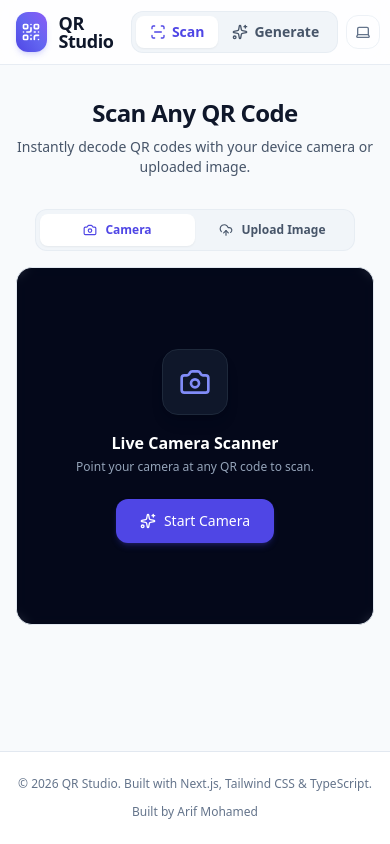
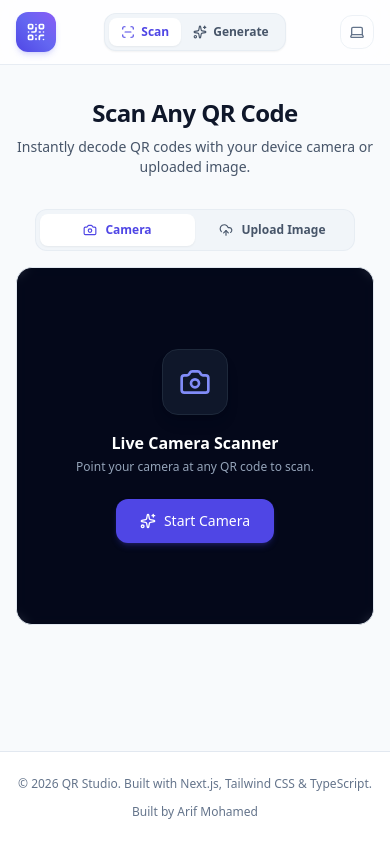
Before and after one commit to arifmohamedryan786-alt/QR-Scanner, a Next.js app: page / in a window 390 px wide. Built offline with nearby package versions, Linux system fonts and the light colour scheme.

Commit message:
style: center tab switcher in navbar

```diff
--- a/src/components/Navbar.tsx
+++ b/src/components/Navbar.tsx
@@ -55,30 +55,31 @@ export const Navbar: React.FC<NavbarProps> = ({ activeTab, onTabChange }) => {
 
   return (
     <header className="sticky top-0 z-50 w-full border-b border-slate-200/80 bg-white/80 backdrop-blur-md dark:border-slate-800/80 dark:bg-slate-900/80 transition-colors">
-      <div className="max-w-5xl mx-auto px-4 sm:px-6 h-16 flex items-center justify-between gap-2">
+      <div className="max-w-5xl mx-auto px-4 sm:px-6 h-16 grid grid-cols-[1fr_auto_1fr] items-center gap-2">
         {/* Logo and Brand */}
-        <div className="flex items-center gap-3">
-          <div className="h-10 w-10 rounded-xl bg-gradient-to-tr from-indigo-600 via-indigo-500 to-violet-500 flex items-center justify-center text-white shadow-md shadow-indigo-500/20">
+        <div className="flex items-center gap-3 justify-start min-w-0">
+          <div className="h-10 w-10 rounded-xl bg-gradient-to-tr from-indigo-600 via-indigo-500 to-violet-500 flex items-center justify-center text-white shadow-md shadow-indigo-500/20 shrink-0">
             <QrCode className="w-5 h-5" />
           </div>
-          <div>
+          <div className="min-w-0 hidden sm:block">
             <h1 className="font-bold text-lg tracking-tight text-slate-900 dark:text-white leading-none">
               QR Studio
             </h1>
-            <p className="text-[11px] text-slate-500 dark:text-slate-400 mt-1 hidden xs:block">
-              Free Scanner & Generator
+            <p className="text-[11px] text-slate-500 dark:text-slate-400 mt-1">
+              Free Scanner &amp; Generator
             </p>
           </div>
         </div>
 
-        {/* Tab Controls (Mobile-First Pill Switcher) */}
+        {/* Tab Controls (Centered Pill Switcher) */}
+        <div className="flex items-center justify-center">
           <nav
             aria-label="Application tabs"
-          className="flex items-center p-1 bg-slate-100 dark:bg-slate-800/90 rounded-xl border border-slate-200/60 dark:border-slate-700/60"
+            className="flex items-center p-1 bg-slate-100 dark:bg-slate-800/90 rounded-xl border border-slate-200/60 dark:border-slate-700/60 shadow-sm"
           >
             <button
               onClick={() => onTabChange("scan")}
-            className={`flex items-center gap-1.5 px-3.5 py-1.5 rounded-lg text-sm font-semibold transition-all focus:outline-none focus:ring-2 focus:ring-indigo-500 ${
+              className={`flex items-center gap-1.5 px-3 sm:px-3.5 py-1.5 rounded-lg text-xs sm:text-sm font-semibold transition-all focus:outline-none focus:ring-2 focus:ring-indigo-500 ${
                 activeTab === "scan"
                   ? "bg-white text-indigo-600 shadow-sm dark:bg-slate-900 dark:text-indigo-400"
                   : "text-slate-600 hover:text-slate-900 dark:text-slate-400 dark:hover:text-slate-200"
@@ -86,12 +87,12 @@ export const Navbar: React.FC<NavbarProps> = ({ activeTab, onTabChange }) => {
               aria-selected={activeTab === "scan"}
               role="tab"
             >
-            <ScanLine className="w-4 h-4" />
+              <ScanLine className="w-3.5 h-3.5 sm:w-4 sm:h-4" />
               <span>Scan</span>
             </button>
             <button
               onClick={() => onTabChange("generate")}
-            className={`flex items-center gap-1.5 px-3.5 py-1.5 rounded-lg text-sm font-semibold transition-all focus:outline-none focus:ring-2 focus:ring-indigo-500 ${
+              className={`flex items-center gap-1.5 px-3 sm:px-3.5 py-1.5 rounded-lg text-xs sm:text-sm font-semibold transition-all focus:outline-none focus:ring-2 focus:ring-indigo-500 ${
                 activeTab === "generate"
                   ? "bg-white text-indigo-600 shadow-sm dark:bg-slate-900 dark:text-indigo-400"
                   : "text-slate-600 hover:text-slate-900 dark:text-slate-400 dark:hover:text-slate-200"
@@ -99,13 +100,14 @@ export const Navbar: React.FC<NavbarProps> = ({ activeTab, onTabChange }) => {
               aria-selected={activeTab === "generate"}
               role="tab"
             >
-            <Sparkles className="w-4 h-4" />
+              <Sparkles className="w-3.5 h-3.5 sm:w-4 sm:h-4" />
               <span>Generate</span>
             </button>
           </nav>
+        </div>
 
         {/* Theme Toggle */}
-        <div className="flex items-center gap-2">
+        <div className="flex items-center justify-end gap-2">
           {mounted && (
             <button
               onClick={cycleTheme}
```
Lines whose indentation alone changed are shown as unchanged.
